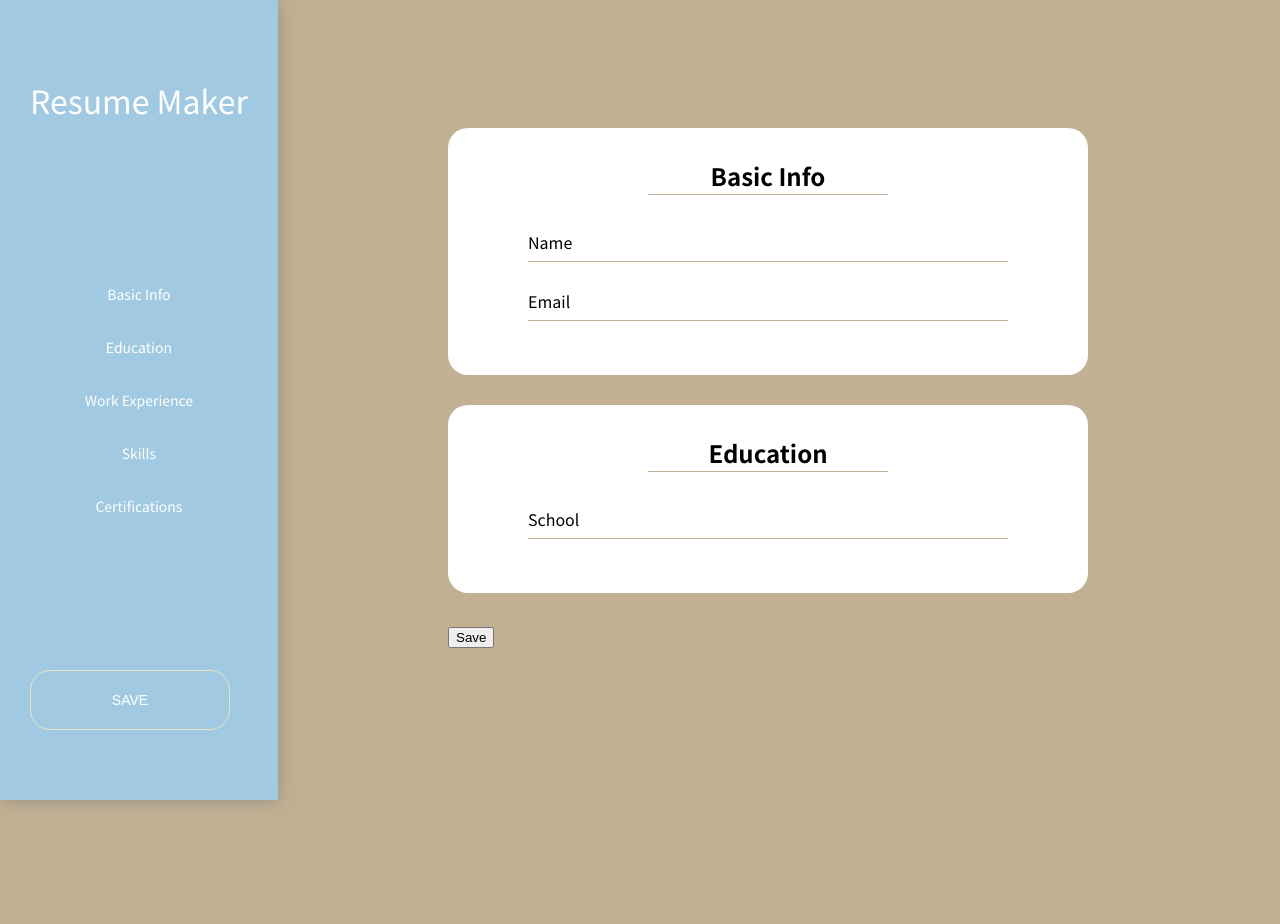
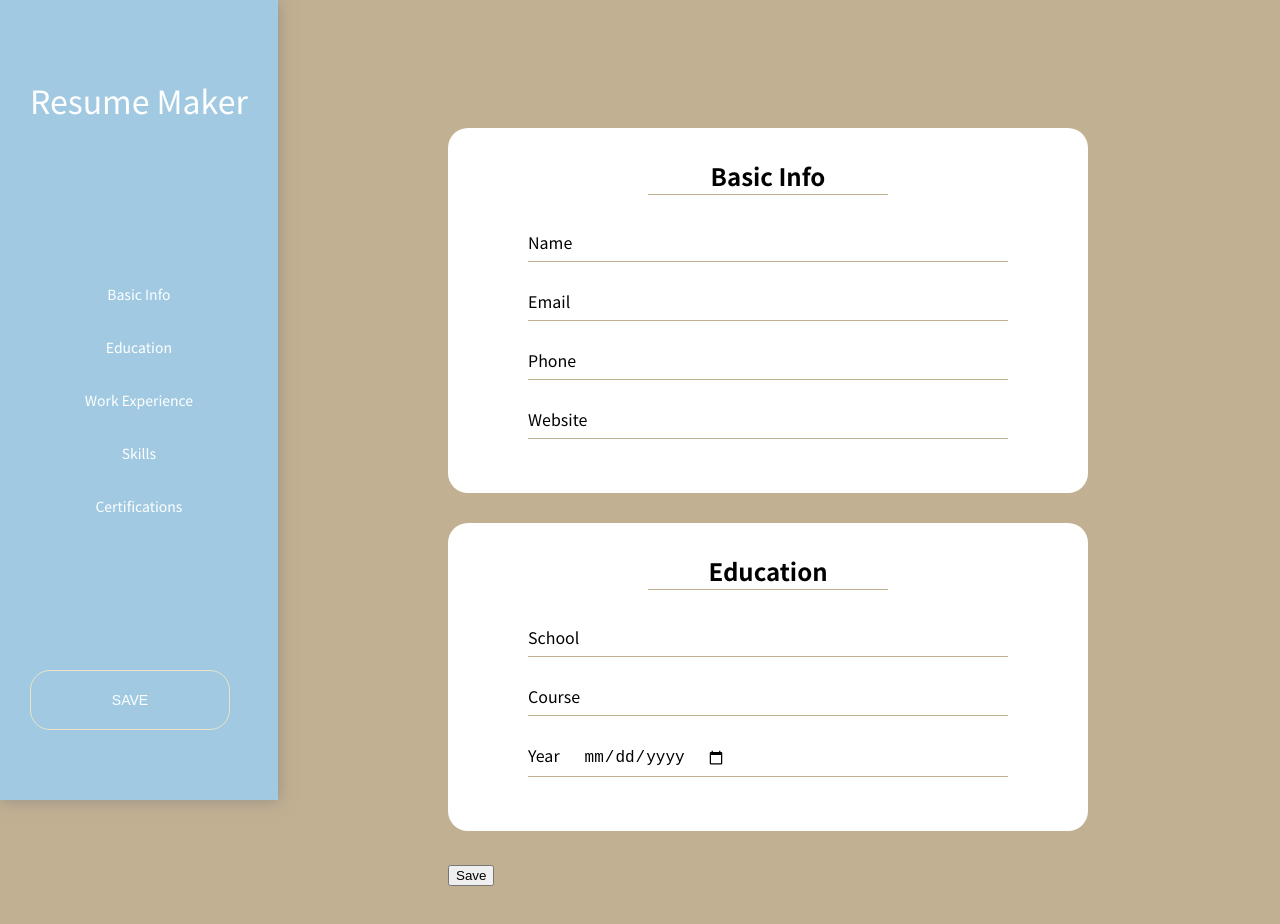
Before and after one commit to liampc/resume-maker, a React (Create React App) app: page / in a window 1280 px wide. Shown: the top 924 px of the page. Before the commit the page ends 800 px from the top, so only its background shows below. Built offline with nearby package versions, Linux system fonts and the light colour scheme.

Commit message:
add inputs for basic info and education section

```diff
--- a/src/layout/main/Main.js
+++ b/src/layout/main/Main.js
@@ -1,4 +1,5 @@
 import React, {Component} from 'react'
+import uniqid from 'uniqid'
 
 import './_main.scss'
 import Card from  "../../components/Card"
@@ -12,7 +13,11 @@ class Section extends Component {
             this.state = {
                  Name: '',
                  Email: '',
-                 School: ''
+                 Phone: '',
+                 Website: '',
+                 School: '',
+                 Course: '',
+                 Year: '',
 
             }
         this.handleChange = this.handleChange.bind(this)
@@ -26,10 +31,11 @@ class Section extends Component {
             [name] : value
         })
 
+
     }
 
-    handleSubmit(){
-
+    handleSubmit(event){
+        event.preventDefault()
         console.log(this.state)
     }
 
@@ -52,6 +58,18 @@ class Section extends Component {
                             handleChange={this.handleChange}
                             value={this.state.Email}
                         />
+                        <Input
+                            name="Phone"
+                            type="number"
+                            handleChange={this.handleChange}
+                            value={this.state.Phone}
+                        />
+                        <Input
+                            name="Website"
+                            type="text"
+                            handleChange={this.handleChange}
+                            value={this.state.Website}
+                        />
                     </div>
 
                     <div className="card">
@@ -61,6 +79,18 @@ class Section extends Component {
                             type="text"
                             handleChange={this.handleChange}
                             value={this.state.School}
+                        />
+                        <Input
+                            name="Course"
+                            type="text"
+                            handleChange={this.handleChange}
+                            value={this.state.Course}
+                        />
+                        <Input
+                            name="Year"
+                            type="Date"
+                            handleChange={this.handleChange}
+                            value={this.state.Year}
                         />
 
                     </div>
```
